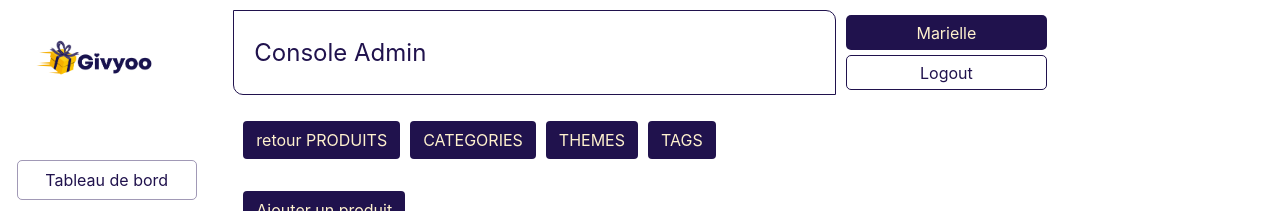
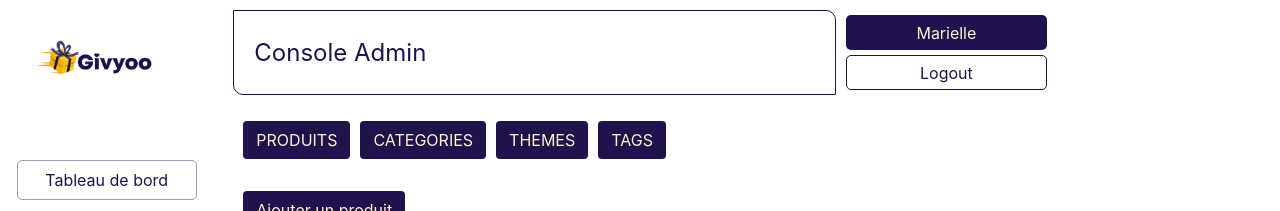
Before and after one commit to gobelinmalin/bordeaux_0320_p3_admin_giftcard, a React (Create React App) app: page /admin/products in a window 1280 px wide. Shown: the top 211 px of the page. Built offline with nearby package versions, Linux system fonts and the light colour scheme; no server answers.

Commit message:
change Navbar links

```diff
--- a/src/components/products/ProductsNavbar.jsx
+++ b/src/components/products/ProductsNavbar.jsx
@@ -9,7 +9,7 @@ const ProductNavbar = () => {
   return (
     <div className="insideNavBar">
       <Link to="/admin/products">
-        <Button variant="insideNav">retour PRODUITS</Button>
+        <Button variant="insideNav">PRODUITS</Button>
       </Link>
       <Button variant="insideNav">CATEGORIES</Button>
       <Button variant="insideNav">THEMES</Button>
```
